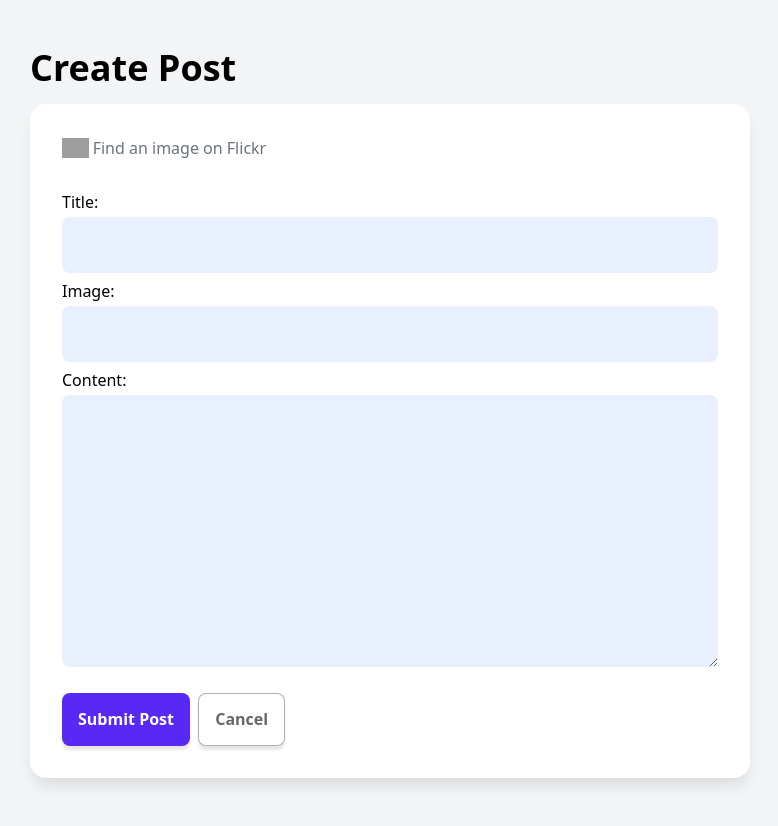
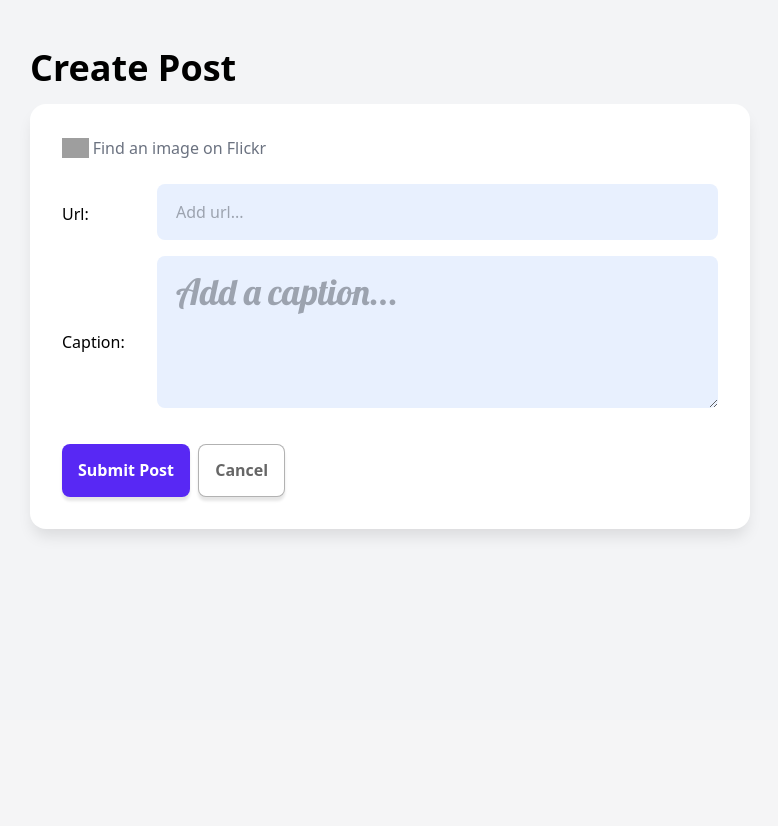
Before and after one commit to SakshamGupta201/InstaClone, a Django app: page /create/ in a window 1280 px wide. Shown: the part 80-906 px from the top of the page, without its empty margins (250-1028 px from the left). After the commit the page ends 618 px from the top, so only its background shows below. Run offline with Django 5.2, Linux system fonts and the light colour scheme; some libraries are stand-ins or nearby versions; grey boxes are pictures that could not be loaded.

Commit message:
Add URL and artist fields to Post model; update PostForm to scrape image and title from provided URL; enhance templates for post display and creation

```diff
--- a/a_posts/forms.py
+++ b/a_posts/forms.py
@@ -1,7 +1,46 @@
 from django import forms
 from .models import Post
+from bs4 import BeautifulSoup
+import requests
+
 
 class PostForm(forms.ModelForm):
     class Meta:
         model = Post
-        fields = ['title', 'image', 'content']
+        fields = ["url", "content"]
+        labels = {
+            "content": "Caption",
+        }
+        widgets = {
+            "content": forms.Textarea(
+                attrs={
+                    "rows": 3,
+                    "placeholder": "Add a caption...",
+                    "class": "form-control font1 text-4xl",
+                }
+            ),
+            "url": forms.URLInput(
+                attrs={
+                    "placeholder": "Add url...",
+                }
+            ),
+        }
+
+    def save(self, commit=True):
+        instance = super(PostForm, self).save(commit=False)
+        url = self.cleaned_data.get("url")
+        response = requests.get(url)
+        if response.status_code == 200:
+            source_code = BeautifulSoup(response.text, "html.parser")
+            image_meta = source_code.find('meta', attrs={'content': lambda x: x and x.startswith("https://live.staticflickr.com/")})
+            if image_meta:
+                instance.image = image_meta["content"]
+            title_tag = source_code.find("h1", class_="photo-title")
+            if title_tag:
+                instance.title = title_tag.text.strip()
+            artist_tag = source_code.find("a", class_="owner-name")
+            if artist_tag:
+                instance.artist = artist_tag.text.strip()
+        if commit:
+            instance.save()
+        return instance
--- a/a_posts/models.py
+++ b/a_posts/models.py
@@ -5,6 +5,8 @@
 class Post(models.Model):
     __tablename__ = "posts"
     id = models.UUIDField(primary_key=True, default=uuid.uuid4, editable=False)
+    artist = models.CharField(max_length=100, blank=True, null=True)
+    url = models.URLField(max_length=200, blank=True, null=True)
     title = models.CharField(max_length=100)
     image = models.URLField(max_length=200, blank=True)
     content = models.TextField()
@@ -13,3 +15,7 @@
 
     def __str__(self):
         return self.title
+
+    class Meta:
+        ordering = ['-created_at']
+        verbose_name = "Post"
--- a/templates/a_posts/post_create.html
+++ b/templates/a_posts/post_create.html
@@ -10,9 +10,9 @@
 
     <form method="POST">
       {% csrf_token %}
-      {{form}}
+      {{ form.as_p }}
       <button type="submit" class="mt-1">Submit Post</button>
-      <a class="button secondaryAction ml-1" href="">Cancel</a>
+      <a class="button secondaryAction ml-1" href="{{ request.META.HTTP_REFERER }}">Cancel</a>
     </form>
   </div>
 {% endblock %}
```
Also changed, not shown: requirements.txt (+13 -2 lines), templates/a_posts/home.html (+6 -4 lines), a_posts/migrations/0003_alter_post_options_post_artist_post_url.py (added).
